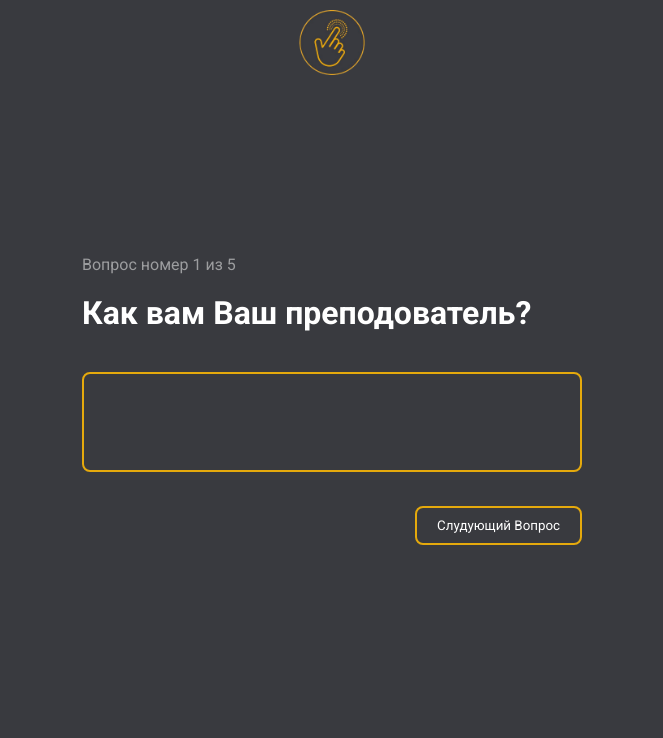
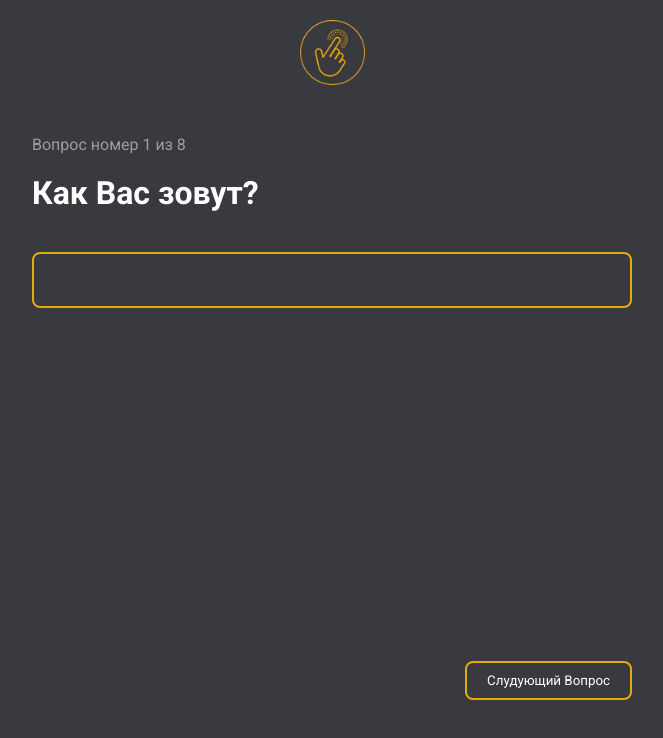
Before and after one commit to dajest/Formius, a React (Vite) app: page / in a window 1280 px wide. Shown: the top 738 px of the page, without its empty margins (308-971 px from the left). Built offline with nearby package versions, Linux system fonts and the light colour scheme.

Commit message:
Infut Fields. Styling

```diff
--- a/src/App.jsx
+++ b/src/App.jsx
@@ -90,8 +90,11 @@ function App() {
         return textAnswerSetter
       case 'checkbox':
         return checkboxAnswerSetter
-        case 'radio':
-          return radioAnswerSetter
+      case 'radio':
+        return radioAnswerSetter
+      case 'input':
+        return textAnswerSetter
+
     }
   }
 
@@ -106,8 +109,8 @@ function App() {
     <div className="App">
       <div className="form-wrapper">
         <div className="container">
+          <img className='cursor-logo' src="./assets/logo.png" alt="Logo" />
           <div className="input-wrapper">
-            <img className='cursor-logo' src="./assets/logo.png" alt="Logo" />
             <div className="input-block">
               <div className="question">
                 <div className='label'>Вопрос номер {question.id} из {questions.length}</div>
@@ -136,7 +139,6 @@ function App() {
                     Отправить
                   </button>
                 }
-
               </div>
             </div>
           </div>
--- a/src/components/AnswerBuilder.jsx
+++ b/src/components/AnswerBuilder.jsx
@@ -1,11 +1,13 @@
 import { TextField } from './TextField'
 import { Checkbox } from './Checkbox'
 import { Radio } from './Radio'
+import { Input } from './Input'
 
 function AnswerBuilder(props) {
   if (props.question.type == 'text') return <TextField value={props.question.answer} valueSeter={props.valueSetter}/>
   else if (props.question.type == 'checkbox') return <Checkbox  options={props.question.options} valueSeter={props.valueSetter}/>
   else if (props.question.type == 'radio') return <Radio question={props.question} valueSeter={props.valueSetter}/>
+  else if (props.question.type == 'input') return <Input question={props.question} valueSeter={props.valueSetter}/>
   else return <div>KUZIA</div>
 }
 
--- /dev/null
+++ b/src/components/Input.jsx
@@ -0,0 +1,9 @@
+function Input(props) {
+  return (
+    <div>
+      <input type={props.question.content} className="input-field" value={props.question.answer} onChange={(e)=> props.valueSeter(e)} name="answer" id="2"></input>
+    </div>
+  )
+}
+
+export { Input }
--- a/src/data/questions.js
+++ b/src/data/questions.js
@@ -1,24 +1,45 @@
 const questions = [
   {
     id: 1,
+    question: "Как Вас зовут?",
+    type: 'input',
+    content: 'text',
+    answer: ''
+  },
+  {
+    id: 2,
+    question: "Из Какой Вы Группы?",
+    type: 'input',
+    content: 'text',
+    answer: ''
+  },
+  {
+    id: 3,
+    question: "Ваш Email",
+    type: 'input',
+    content: 'email',
+    answer: ''
+  },
+  {
+    id: 4,
     question: "Как вам Ваш преподователь?",
     type: 'text',
     answer: ''
   },
   {
-    id: 2,
+    id: 5,
     question: "Какова Ваша успеваймость?",
     type: 'text',
     answer: ''
   },
   {
-    id: 3,
+    id: 6,
     question: "Что бы Вы хотели бы изменить?",
     type: 'text',
     answer: ''
   },
   {
-    id: 4,
+    id: 7,
     question: "Что бы Вы сказали о своём преподавателе?",
     type: 'checkbox',
     options: [
@@ -46,7 +67,7 @@ const questions = [
     answer: []
   },
   {
-    id: 5,
+    id: 8,
     question: "Какой фрэймвор Выбирите?",
     type: 'radio',
     options: [
--- a/src/index.scss
+++ b/src/index.scss
@@ -13,28 +13,37 @@ body {
 }
 
 .container {
-  max-width: 900px;
+  height: 100vh;
+  max-width: 600px;
   margin: 0 auto;
+  display: flex;
+  flex-direction: column;
+  align-items: center;
+  padding: 20px 0 100px 0;
+  box-sizing: border-box;
 }
 
 
 .input-wrapper {
-  height: 100vh;
   display: flex;
-  align-items: center;
   justify-content: center;
   position: relative;
+  box-sizing: border-box;
+  height: 100%;
+  width: 100%;
 }
 
 .cursor-logo {
   width: 65px;
-  position: absolute;
-  top: 10px;
-  left: 50%;
-  transform: translate(-50%,0);
+  margin-bottom: 50px;
 }
 
 .input-block {
+  display: flex;
+  flex-direction: column;
+  width: 100%;
+
+
   .question {
     color: #fff;
 
@@ -50,11 +59,11 @@ body {
 
   .answer {
     margin-bottom: 30px;
+    flex: 1;
 
     textarea, .options-wrapper {
-      min-width: 500px;
       width: 100%;
-      min-height: 100px;
+      min-height: 120px;
       border: 2px solid #e5a90c;
       border-radius: 8px;
       background-color: transparent;
@@ -68,6 +77,22 @@ body {
         box-shadow: 0 0px 10px 1px #e5a90c;
       }
 
+    }
+
+    .input-field {
+      border: 2px solid #e5a90c;
+      border-radius: 8px;
+      background-color: transparent;
+      outline: none;
+      padding: 10px;
+      color: #fff;
+      box-sizing: border-box;
+      height: 56px;
+      width: 100%;
+
+      &:focus {
+        box-shadow: 0 0px 10px 1px #e5a90c;
+      }
     }
 
     .options-wrapper {
```
